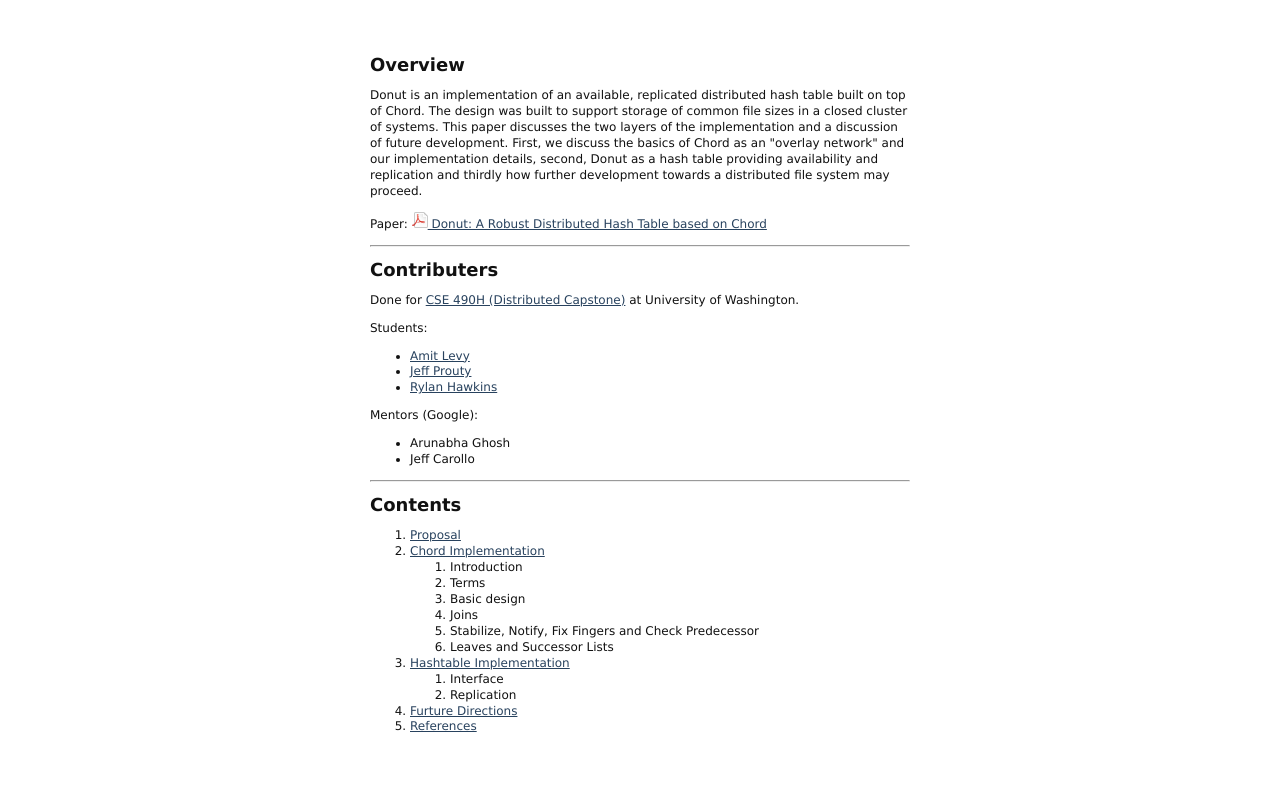
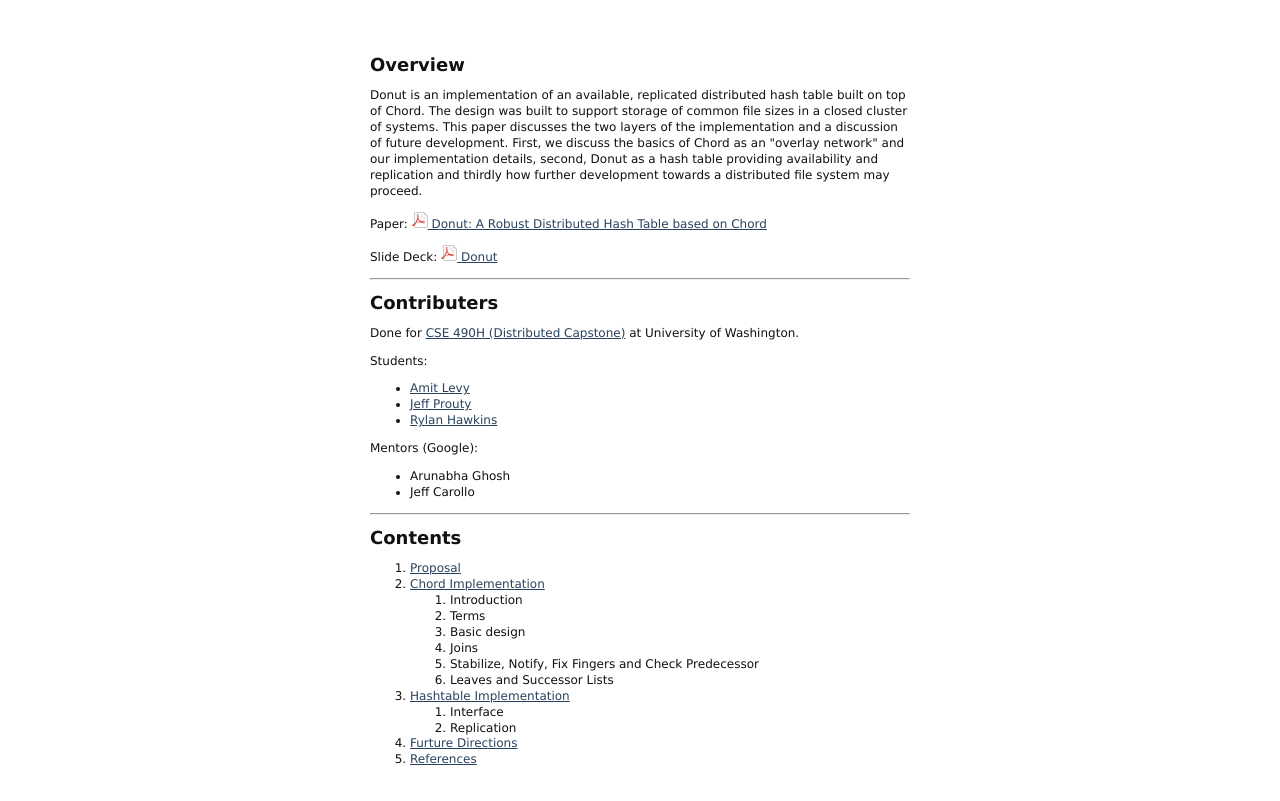
Before and after one commit to alevy/donut, a plain HTML site: page index.html in a window 1280 px wide. Shown: the part 137-938 px from the top of the page. Before the commit the page ends 908 px from the top, so only its background shows below. Drawn offline with Linux system fonts and the light colour scheme.

Commit message:
Added slide deck and updated paper

```diff
--- a/index.html
+++ b/index.html
@@ -54,6 +54,10 @@
                         <img src="images/file-pdf.png" />
                         Donut: A Robust Distributed Hash Table based on Chord
                 </a></p>
+                <p>Slide Deck: <a href="donut_slidedeck.pdf" target="Paper">
+                        <img src="images/file-pdf.png" />
+                        Donut
+                </a></p>
                 <hr/>
                 <h2>Contributers</h2>
                 <p>
```
Also changed, not shown: 2 other files.
